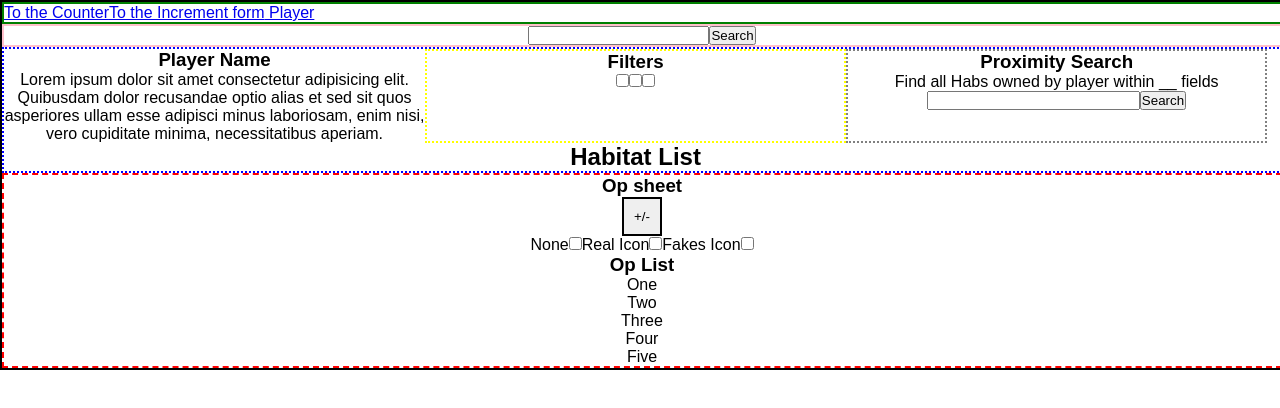
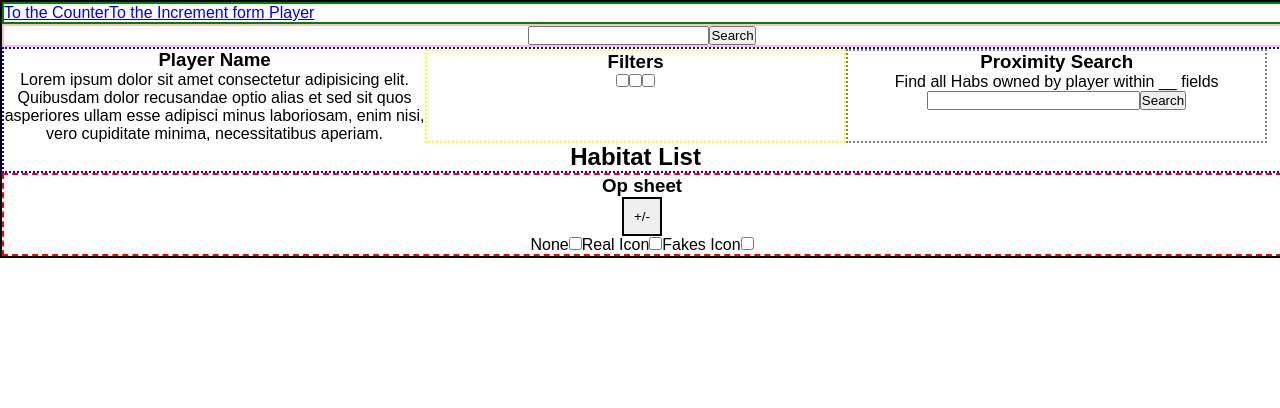
Before and after one commit to jmc617/op-sheet-builder, a React (Create React App) app: page /player in a window 1280 px wide. Shown: the top 408 px of the page. Built offline with nearby package versions, Linux system fonts and the light colour scheme; what apollo-link-state would draw is missing.

Commit message:
toggle collapses and expands opsheet

```diff
--- a/src/components/Player/Opsheet/List.js
+++ b/src/components/Player/Opsheet/List.js
@@ -1,26 +1,17 @@
 import React, { Component } from 'react';
 
-class List extends Component {
-
-    render() {
-
-      return (
-
-        <div className='list-wrapper'>
+function List(props) {
+  return <div className={props.listClassName}  >
 
     <h3>Op List</h3>
     <ul>
-            <li>One</li>
+      <li>{props.listClassName}</li>
       <li>Two</li>
       <li>Three</li>
       <li>Four</li>
       <li>Five</li>
     </ul>
   </div>
-      );
-    }
 }
 
-
-
 export default List;
--- a/src/components/Player/Opsheet/Opsheet.js
+++ b/src/components/Player/Opsheet/Opsheet.js
@@ -59,7 +59,7 @@ class Opsheet extends Component {
           <button className='collapse-toggle' onClick={this.toggleSheetCollapseExpand}>+/-</button>
 
           <ListType />
-          <List listClassName = {this.listClassName}/>
+          <List listClassName={this.state.listClassName}/>
 
         </div>
       );
```
Lines whose indentation alone changed are shown as unchanged.
